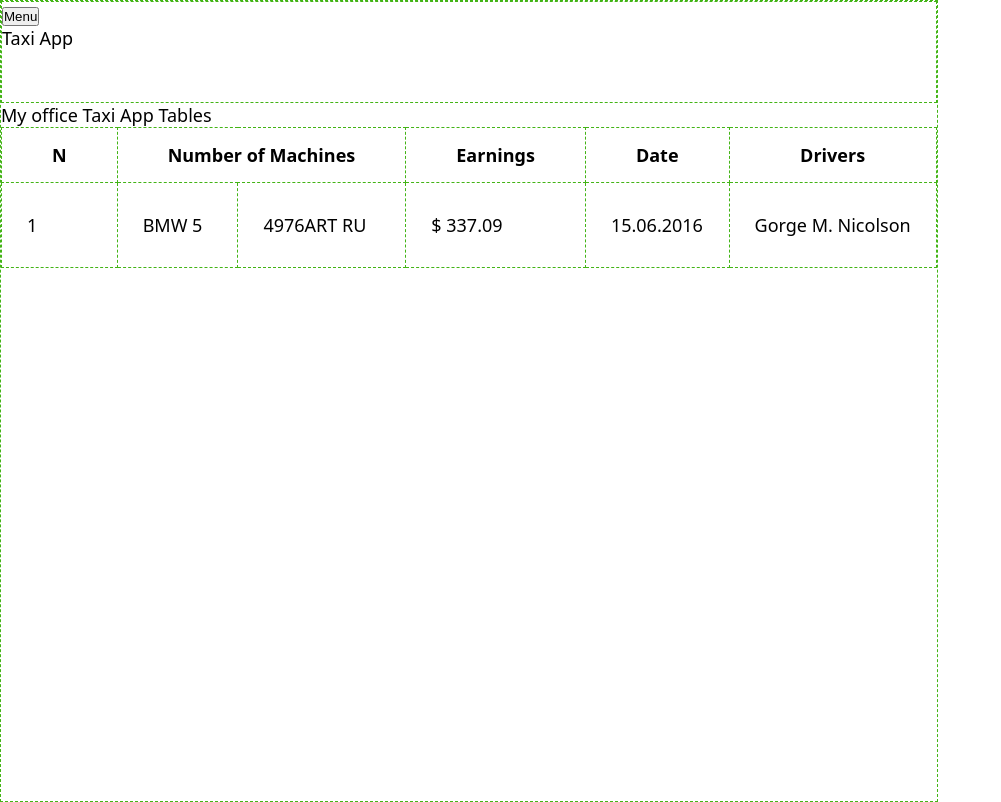
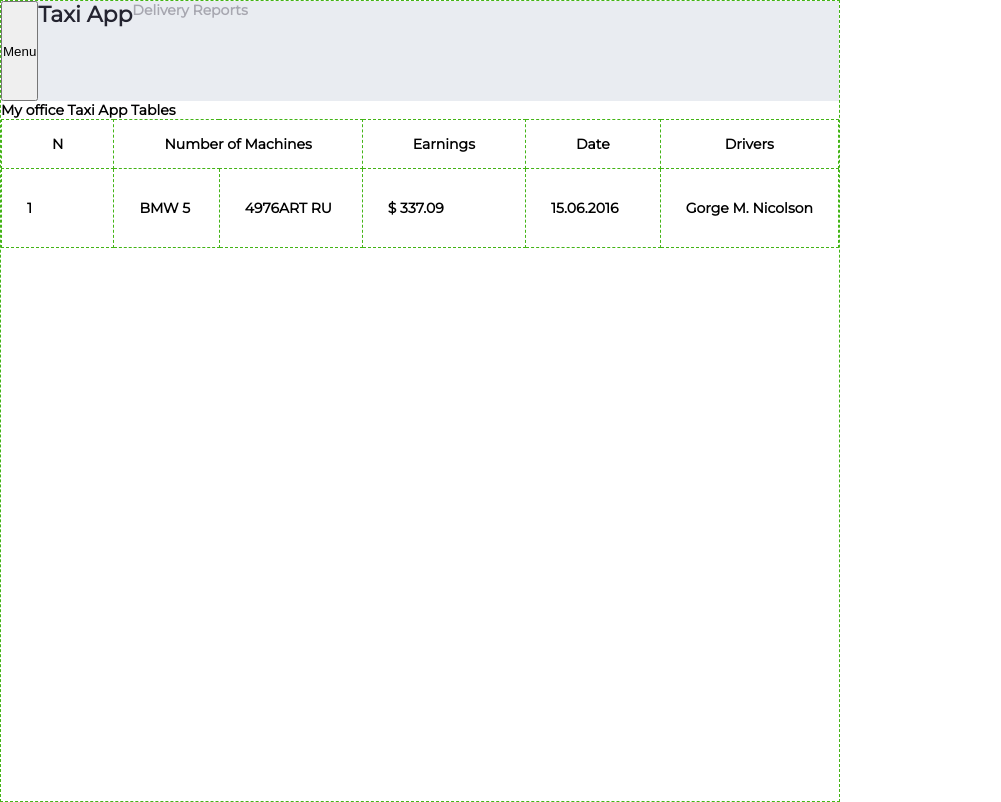
Before and after one commit to elMP/layout-examples, a website: page taxi-app-dashboard/index.html in a window 1280 px wide. Shown: the whole page, without its empty margins (0-1001 px from the left). Drawn offline with Linux system fonts and the light colour scheme.

Commit message:
Changed font

```diff
--- a/taxi-app-dashboard/index.html
+++ b/taxi-app-dashboard/index.html
@@ -2,6 +2,7 @@
 <html>
     <head>
         <meta charset="UTF-8">
+        <link href="https://fonts.googleapis.com/css?family=Montserrat" rel="stylesheet">
         <link rel="stylesheet" href="style.css">
         <script src="main.js" defer></script>
     </head>
@@ -26,7 +27,8 @@
             <div class="main">
                 <div class="top-bar">
                     <input type="button" id="menu" value="Menu">
-                    <p>Taxi App</p>
+                    <h1>Taxi App</h1>
+                    <p>Delivery Reports</p>
                 </div>
                 <nav class="menu">
                     <ul>
--- a/taxi-app-dashboard/main.scss
+++ b/taxi-app-dashboard/main.scss
@@ -3,6 +3,11 @@
 $side-bar-title-left: #f6c358;
 $side-bar-title-right: #ffffff;
 $border: 1px dashed rgb(67, 180, 22);
+$font: 'Montserrat', sans-serif;
+$top-bar-background-color: #e9ecf1;
+$top-bar-title-color: #242430;
+$top-bar-sub-title-color: #a7a7b0;
+$top-bar-user-color: #656578;
 
 * {
     margin: 0;
@@ -10,8 +15,9 @@
 }
 
 body {
-    font-family: 'Sans';
-    font-size: 18px;
+    font-family: $font;
+    font-size: 14px;
+    font-weight: bold;
 }
 
 .container {
@@ -24,6 +30,7 @@
     background-color: $side-bar-background-color;
 
     header {
+        font-size: 18px;
         height: 100px;
         line-height: 100px;
         text-align: center;
@@ -62,8 +69,18 @@
     border: $border;
 
     .top-bar {
+        display: flex;
         height: 100px;
-        border: $border;
+        background-color: $top-bar-background-color;
+
+        h1 {
+            font-size: 22px;
+            color: $top-bar-title-color;
+        }
+
+        p {
+            color: $top-bar-sub-title-color;
+        }
     }
 
     .menu {
--- a/taxi-app-dashboard/style.css
+++ b/taxi-app-dashboard/style.css
@@ -3,8 +3,9 @@
   padding: 0; }
 
 body {
-  font-family: 'Sans';
-  font-size: 18px; }
+  font-family: "Montserrat", sans-serif;
+  font-size: 14px;
+  font-weight: bold; }
 
 .container {
   display: flex; }
@@ -14,6 +15,7 @@
   display: none;
   background-color: #222230; }
   .side-bar header {
+    font-size: 18px;
     height: 100px;
     line-height: 100px;
     text-align: center;
@@ -40,8 +42,14 @@
   height: 100vh;
   border: 1px dashed #43b416; }
   .main .top-bar {
+    display: flex;
     height: 100px;
-    border: 1px dashed #43b416; }
+    background-color: #e9ecf1; }
+    .main .top-bar h1 {
+      font-size: 22px;
+      color: #242430; }
+    .main .top-bar p {
+      color: #a7a7b0; }
   .main .menu ul {
     list-style: none; }
   .main .menu li {
```
